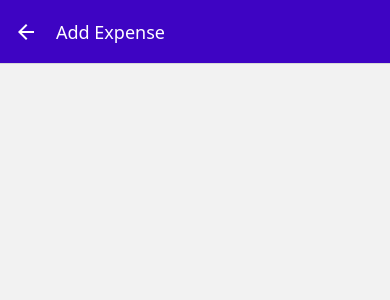
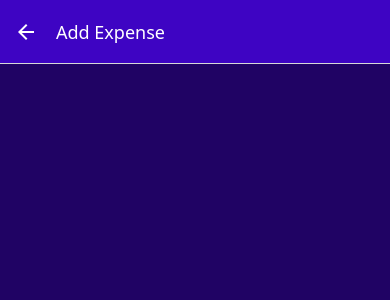
Before and after one commit to baodev97/ExpenseTrackApp, a React Native app: screen /ManageExpense in a window 390 px wide. Shown: the top 300 px of the page. Built offline with nearby package versions, Linux system fonts and the light colour scheme.

Commit message:
styling delete Button

```diff
--- a/screens/ManageExpense.tsx
+++ b/screens/ManageExpense.tsx
@@ -4,7 +4,7 @@
 import { RouteProp } from "@react-navigation/native";
 import { NativeStackNavigationProp } from "@react-navigation/native-stack";
 import { useLayoutEffect } from "react";
-import { View } from "react-native";
+import { StyleSheet, View } from "react-native";
 
 type ManageExpensesNavigationProp = NativeStackNavigationProp<
   RootStackParamList,
@@ -30,9 +30,9 @@
   });
 
   return (
-    <View>
+    <View style={styles.container}>
       {isEditing && (
-        <View>
+        <View style={styles.deleteContainer}>
           <IconButton
             icon="trash"
             color={GlobalStyles.colors.error500}
@@ -45,3 +45,18 @@
   );
 }
 export default ManageExpenses;
+
+const styles = StyleSheet.create({
+  container:{
+    flex:1,
+    padding:24,
+    backgroundColor:GlobalStyles.colors.primary800
+  },
+  deleteContainer:{
+    marginTop:16,
+    padding:8,
+    borderTopWidth:2,
+    borderTopColor:GlobalStyles.colors.primary200,
+    alignItems:'center'
+  }
+})
```
